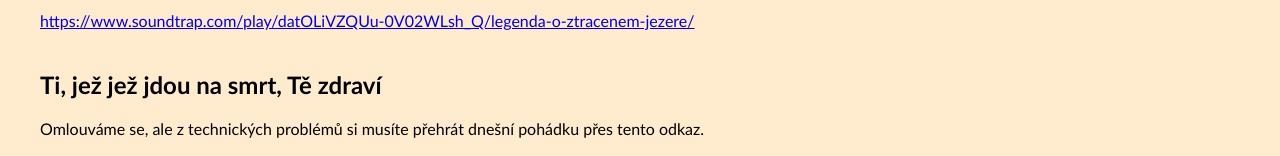
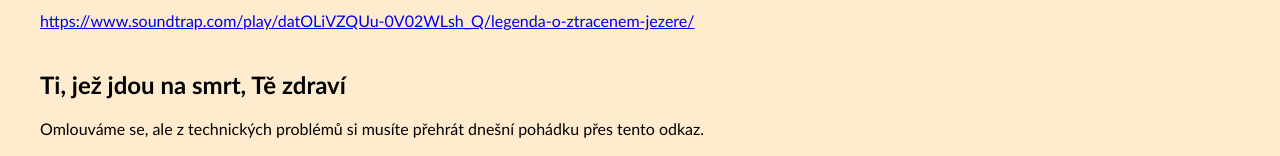
Before and after one commit to petrkucerak/galskePribehy, a plain HTML site: page index.html in a window 1280 px wide. Shown: the part 559-715 px from the top of the page. Drawn offline with Linux system fonts and the light colour scheme.

Commit message:
edit title

```diff
--- a/index.html
+++ b/index.html
@@ -21,7 +21,7 @@
         <a href="https://www.soundtrap.com/play/datOLiVZQUu-0V02WLsh_Q/legenda-o-ztracenem-jezere/">https://www.soundtrap.com/play/datOLiVZQUu-0V02WLsh_Q/legenda-o-ztracenem-jezere/</a>
     </article>
     <article class="section">
-        <h2 id="fist-tit">Ti, jež jež jdou na smrt, Tě zdraví</h2>
+        <h2 id="fist-tit">Ti, jež jdou na smrt, Tě zdraví</h2>
         <p>Omlouváme se, ale z technických problémů si musíte přehrát dnešní pohádku přes tento odkaz.</p>
         <a href="https://www.soundtrap.com/play/AKMJcrfqTHenXrCsUE11NA/ti-jez-jdou-na-smrt-te-zdravi/">https://www.soundtrap.com/play/AKMJcrfqTHenXrCsUE11NA/ti-jez-jdou-na-smrt-te-zdravi/</a>
     </article>
```
